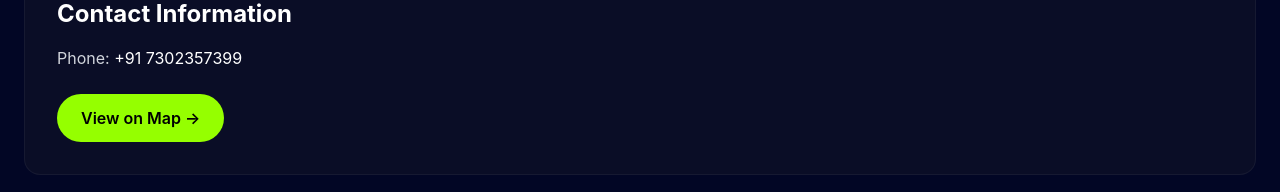
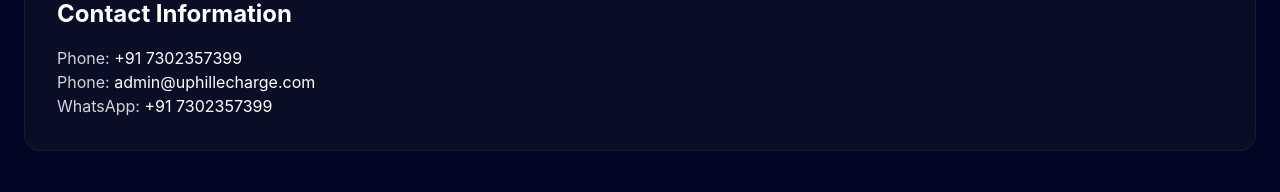
Before and after one commit to VKBRAWLER/uphillecharge, a React (Vite) app: page /place/1 in a window 1280 px wide. Shown: the part 1498-1690 px from the top of the page. Built offline with nearby package versions, Linux system fonts and the light colour scheme.

Commit message:
last commit

```diff
--- a/src/pages/Places.jsx
+++ b/src/pages/Places.jsx
@@ -141,15 +141,13 @@
           <p className="text-gray-300">
             Phone: <span className="text-white">{place.contact}</span>
           </p>
+           <p className="text-gray-300">
+            Phone: <span className="text-white">admin@uphillecharge.com</span>
+          </p>
+          <p className="text-gray-300">
+            WhatsApp: <span className="text-white">{place.contact}</span>
+          </p>
 
-          <a
-            href={place.map}
-            target="_blank"
-            rel="noreferrer"
-            className="inline-block mt-6 bg-[#95FF00] text-black px-6 py-3 rounded-full font-semibold hover:bg-[#7fd000] transition-colors duration-300"
-          >
-            View on Map →
-          </a>
         </div>
 
       </div>
```
